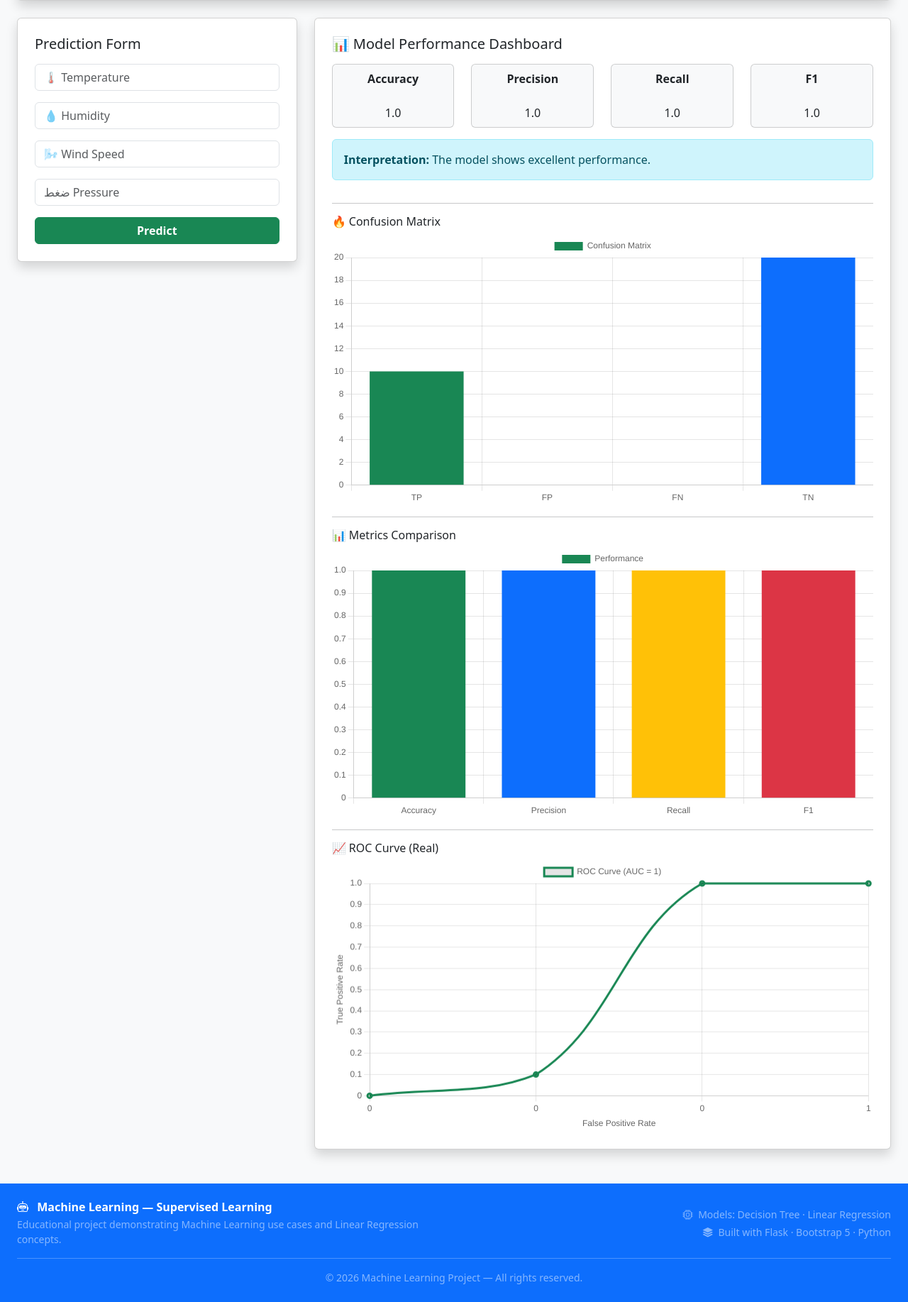
After one commit to Davidcapera/MACHINE_LEARNIG2, a Flask app: page /sgdClassifier in a window 1280 px wide. The commit adds this page. Shown: the part 695-2530 px from the top of the page at 71% size. Run offline with Flask 3, Linux system fonts and the light colour scheme; parts of the project's set-up code (start-up, migrations or seed data) failed here and were passed over.

Commit message:
feat: SGD Classifier with metrics, ROC curve, dashboard UI

```diff
--- a/app/__init__.py
+++ b/app/__init__.py
@@ -9,6 +9,9 @@ def create_app():
     from app.controllers.controllersUseCases.airController import air_bp
     from app.controllers.controllersUseCases.salesController import sales_bp
     from app.controllers.controllersUseCases.customerController import customer_bp
+    from app.controllers.controllerMachineSupervised.sgdClassifierController import sgdClassifier
+
+    app.add_url_rule('/sgdClassifier', view_func=sgdClassifier, methods=["GET", "POST"])
 
     app.register_blueprint(weather_bp)
     app.register_blueprint(regression_bp)
--- /dev/null
+++ b/app/controllers/controllerMachineSupervised/sgdClassifierController.py
@@ -0,0 +1,26 @@
+from flask import render_template, request
+from app.models.modelMachineSupervised.sgdClassifierModel import predict, get_metrics, interpret_metrics
+
+def sgdClassifier():
+
+    result = None
+
+    if request.method == "POST":
+        f1 = float(request.form["f1"])
+        f2 = float(request.form["f2"])
+        f3 = float(request.form["f3"])
+        f4 = float(request.form["f4"])
+
+        prediction = predict([f1, f2, f3, f4])
+
+        result = "🌧️ Rain Expected" if prediction == 1 else "☀️ No Rain"
+
+    metrics = get_metrics()
+    interpretation = interpret_metrics(metrics)
+
+    return render_template(
+        "templateMachineSupervised/sgdClassifier.html",
+        result=result,
+        metrics=metrics,
+        interpretation=interpretation
+    )
--- /dev/null
+++ b/app/models/modelMachineSupervised/sgdClassifierModel.py
@@ -0,0 +1,60 @@
+from sklearn.linear_model import SGDClassifier
+from sklearn.model_selection import train_test_split
+from sklearn.metrics import accuracy_score, precision_score, recall_score, f1_score, confusion_matrix, roc_curve, auc
+from sklearn.datasets import load_iris
+import numpy as np
+
+# Dataset real
+dataset = load_iris()
+
+X = dataset.data
+y = dataset.target
+
+# Convertir a binario
+y = (y == 0).astype(int)
+
+# División
+X_train, X_test, y_train, y_test = train_test_split(
+    X, y, test_size=0.2, random_state=42
+)
+
+# Modelo
+model = SGDClassifier(max_iter=1000, tol=1e-3)
+model.fit(X_train, y_train)
+
+# Predicción
+y_pred = model.predict(X_test)
+
+# Probabilidades para ROC
+y_scores = model.decision_function(X_test)
+
+# ROC REAL
+fpr, tpr, _ = roc_curve(y_test, y_scores)
+roc_auc = auc(fpr, tpr)
+
+# Métricas
+metrics = {
+    "accuracy": float(round(accuracy_score(y_test, y_pred), 2)),
+    "precision": float(round(precision_score(y_test, y_pred), 2)),
+    "recall": float(round(recall_score(y_test, y_pred), 2)),
+    "f1": float(round(f1_score(y_test, y_pred), 2)),
+    "confusion": confusion_matrix(y_test, y_pred).tolist(),
+    "fpr": fpr.tolist(),
+    "tpr": tpr.tolist(),
+    "auc": float(round(roc_auc, 2))
+}
+
+def predict(features):
+    features_array = np.array(features).reshape(1, -1)
+    return int(model.predict(features_array)[0])
+
+def get_metrics():
+    return metrics
+
+def interpret_metrics(metrics):
+    if metrics["accuracy"] > 0.8:
+        return "The model shows excellent performance."
+    elif metrics["accuracy"] > 0.6:
+        return "The model has acceptable performance."
+    else:
+        return "The model performance is low and needs improvement."
--- a/app/templates/base.html
+++ b/app/templates/base.html
@@ -53,6 +53,13 @@
                                     <li><a class="dropdown-item" href="/regression"><i class="bi bi-activity me-2"></i>Linear Regression — Application</a></li>
                                 </ul>
                             </div>
+                            <li><hr class="dropdown-divider"></li>
+
+                            <li>
+                                <a class="dropdown-item" href="/sgdClassifier">
+                                    <i class="bi bi-cpu me-2"></i>SGD Classifier — Rain Prediction
+                                </a>
+                            </li>
                         </li>
                     </ul>
                 </div>
--- /dev/null
+++ b/app/templates/templateMachineSupervised/sgdClassifier.html
@@ -0,0 +1,176 @@
+{% extends "base.html" %}
+{% block title %}SGD Classifier — Rain Prediction{% endblock %}
+
+{% block content %}
+
+<div class="p-4 mb-4 rounded-3 bg-gradient bg-success text-white shadow-lg text-center">
+    <h2>🌧️ SGD Classifier — Rain Prediction</h2>
+    <p class="mb-0">Advanced classification model with real metrics and visual analytics</p>
+</div>
+
+<div class="row mb-4">
+    <div class="col-12">
+        <div class="card shadow p-3 text-center">
+            <h5 class="mb-3">Model Explanation</h5>
+            <img src="https://i.postimg.cc/pXzHvndc/prediccionlluvia.png"
+                 class="img-fluid rounded shadow"
+                 style="max-height:400px; object-fit:contain;">
+        </div>
+    </div>
+</div>
+
+<div class="row">
+
+<div class="col-md-4">
+<div class="card shadow p-4">
+
+<h5 class="mb-3">Prediction Form</h5>
+
+<form method="POST">
+
+<input class="form-control mb-3" name="f1" placeholder="🌡️ Temperature" required>
+<input class="form-control mb-3" name="f2" placeholder="💧 Humidity" required>
+<input class="form-control mb-3" name="f3" placeholder="🌬️ Wind Speed" required>
+<input class="form-control mb-3" name="f4" placeholder="ضغط Pressure" required>
+
+<button class="btn btn-success w-100 fw-bold">Predict</button>
+
+</form>
+
+{% if result %}
+<div class="alert alert-success mt-3 text-center fs-5 fw-bold shadow">
+{{ result }}
+</div>
+{% endif %}
+
+</div>
+</div>
+
+<div class="col-md-8">
+<div class="card shadow p-4">
+
+<h5 class="mb-3">📊 Model Performance Dashboard</h5>
+
+<div class="row text-center mb-3">
+    <div class="col">
+        <div class="card p-2 bg-light">
+            <strong>Accuracy</strong><br>{{ metrics.accuracy }}
+        </div>
+    </div>
+    <div class="col">
+        <div class="card p-2 bg-light">
+            <strong>Precision</strong><br>{{ metrics.precision }}
+        </div>
+    </div>
+    <div class="col">
+        <div class="card p-2 bg-light">
+            <strong>Recall</strong><br>{{ metrics.recall }}
+        </div>
+    </div>
+    <div class="col">
+        <div class="card p-2 bg-light">
+            <strong>F1</strong><br>{{ metrics.f1 }}
+        </div>
+    </div>
+</div>
+
+<div class="alert alert-info">
+<strong>Interpretation:</strong> {{ interpretation }}
+</div>
+
+<hr>
+
+<h6>🔥 Confusion Matrix</h6>
+<canvas id="confMatrixChart"></canvas>
+
+<hr>
+
+<h6>📊 Metrics Comparison</h6>
+<canvas id="metricsChart"></canvas>
+
+<hr>
+
+<h6>📈 ROC Curve (Real)</h6>
+<canvas id="rocChart"></canvas>
+
+</div>
+</div>
+
+</div>
+
+{% endblock %}
+
+{% block extra_js %}
+
+<script src="https://cdn.jsdelivr.net/npm/chart.js"></script>
+
+<script>
+
+const metrics = {{ metrics | tojson }};
+
+new Chart(document.getElementById('metricsChart'), {
+    type: 'bar',
+    data: {
+        labels: ['Accuracy','Precision','Recall','F1'],
+        datasets: [{
+            label: 'Performance',
+            data: [
+                metrics.accuracy,
+                metrics.precision,
+                metrics.recall,
+                metrics.f1
+            ],
+            backgroundColor: ['#198754','#0d6efd','#ffc107','#dc3545']
+        }]
+    },
+    options: {
+        scales: {
+            y: { beginAtZero: true, max: 1 }
+        }
+    }
+});
+
+new Chart(document.getElementById('confMatrixChart'), {
+    type: 'bar',
+    data: {
+        labels: ['TP','FP','FN','TN'],
+        datasets: [{
+            label: 'Confusion Matrix',
+            data: [
+                metrics.confusion[1][1],
+                metrics.confusion[0][1],
+                metrics.confusion[1][0],
+                metrics.confusion[0][0]
+            ],
+            backgroundColor: ['#198754','#dc3545','#ffc107','#0d6efd']
+        }]
+    }
+});
+
+new Chart(document.getElementById('rocChart'), {
+    type: 'line',
+    data: {
+        labels: metrics.fpr,
+        datasets: [{
+            label: 'ROC Curve (AUC = ' + metrics.auc + ')',
+            data: metrics.tpr,
+            borderColor: '#198754',
+            borderWidth: 3,
+            tension: 0.4
+        }]
+    },
+    options: {
+        scales: {
+            x: {
+                title: { display: true, text: 'False Positive Rate' }
+            },
+            y: {
+                title: { display: true, text: 'True Positive Rate' }
+            }
+        }
+    }
+});
+
+</script>
+
+{% endblock %}
```
Lines whose indentation alone changed are shown as unchanged.
